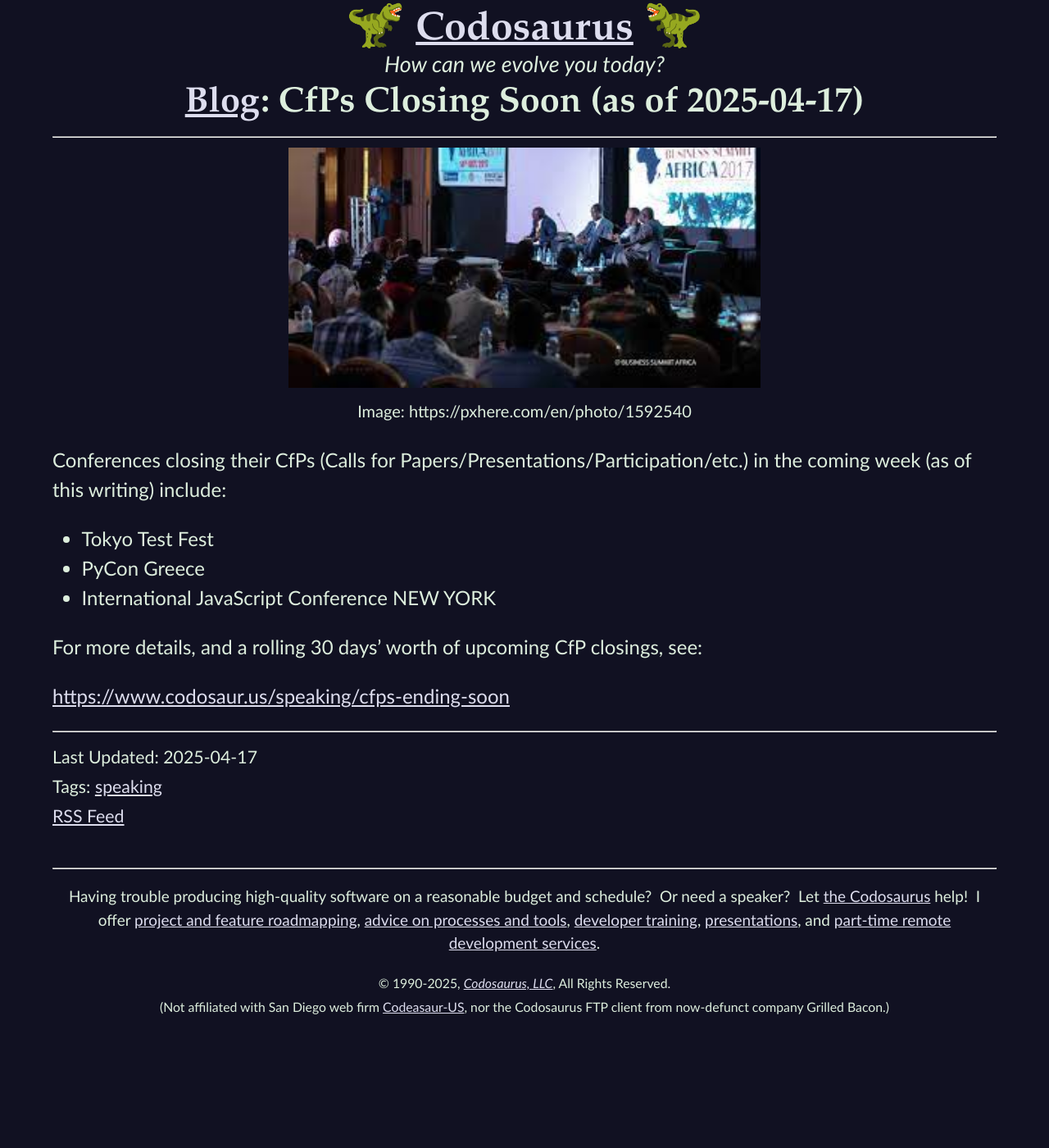
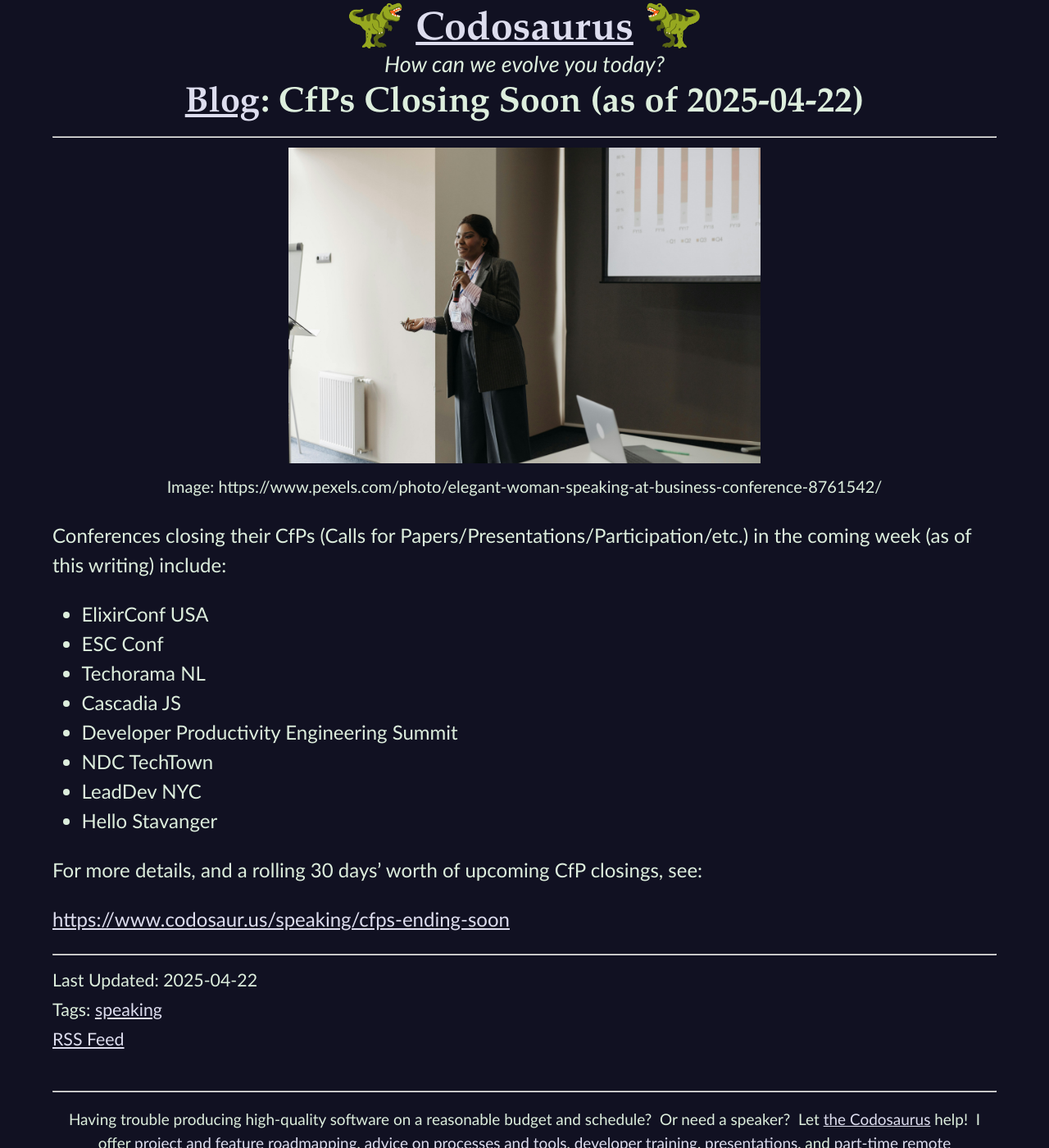
Before and after one commit to CodosaurusLLC/CodosaurusLLC.github.io, a Jekyll site: the page built from _posts/2025-04-22-cfps-closing-soon-2025-04-22.md, in a window 1280 px wide and 1400 px high. Shown: the whole window at 82% size. Built offline with Jekyll 4.4.1, drawn with Linux system fonts in a browser that asks for light colours; comment, search, counter and statistics services are not loaded.

Commit message:
update cfp list

```diff
--- a/_posts/2025-04-17-cfps-closing-soon-2025-04-17.md
+++ b/_posts/2025-04-22-cfps-closing-soon-2025-04-22.md
@@ -1,11 +1,11 @@
 ---
 author: Dave Aronson
-date: 2025-04-17
+date: 2025-04-22
 layout: blog-post
-permalink: blog/cfps-closing-soon-2025-04-17
+permalink: blog/cfps-closing-soon-2025-04-22
 section: Blog
 tags: speaking
-title: CfPs Closing Soon (as of 2025-04-17)
+title: CfPs Closing Soon (as of 2025-04-22)
 ---
 
 <!-- NOTE TO SELF: grab a new picture and fix the URL, each time -->
@@ -13,7 +13,7 @@
 <center>
 <img src="/assets/img/speaking-at-a-conference.jpg" width="50%">
 <br>
-<small>Image: https://pxhere.com/en/photo/1592540</small>
+<small>Image: https://www.pexels.com/photo/elegant-woman-speaking-at-business-conference-8761542/</small>
 </center>
 
 Conferences closing their CfPs
@@ -22,9 +22,14 @@
 (as of this writing)
 include:
 
-- Tokyo Test Fest
-- PyCon Greece
-- International JavaScript Conference NEW YORK
+- ElixirConf USA
+- ESC Conf
+- Techorama NL
+- Cascadia JS
+- Developer Productivity Engineering Summit
+- NDC TechTown
+- LeadDev NYC
+- Hello Stavanger
 
 For more details,
 and a rolling 30 days' worth of upcoming CfP closings,
```
Also changed, not shown: assets/img/speaking-at-a-conference.jpg.
